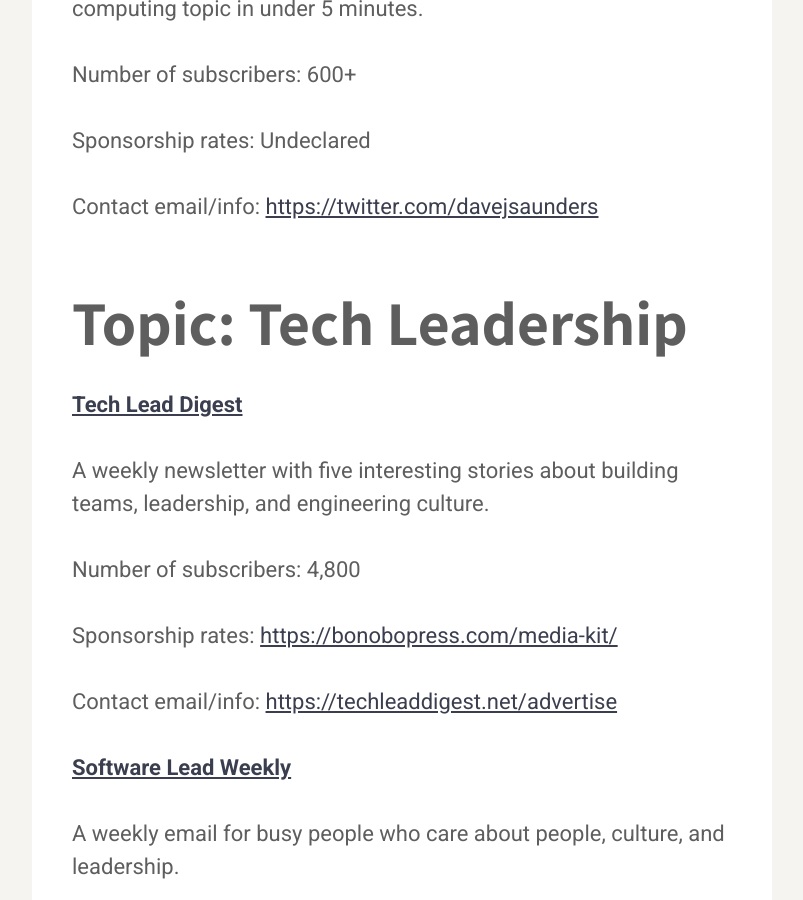
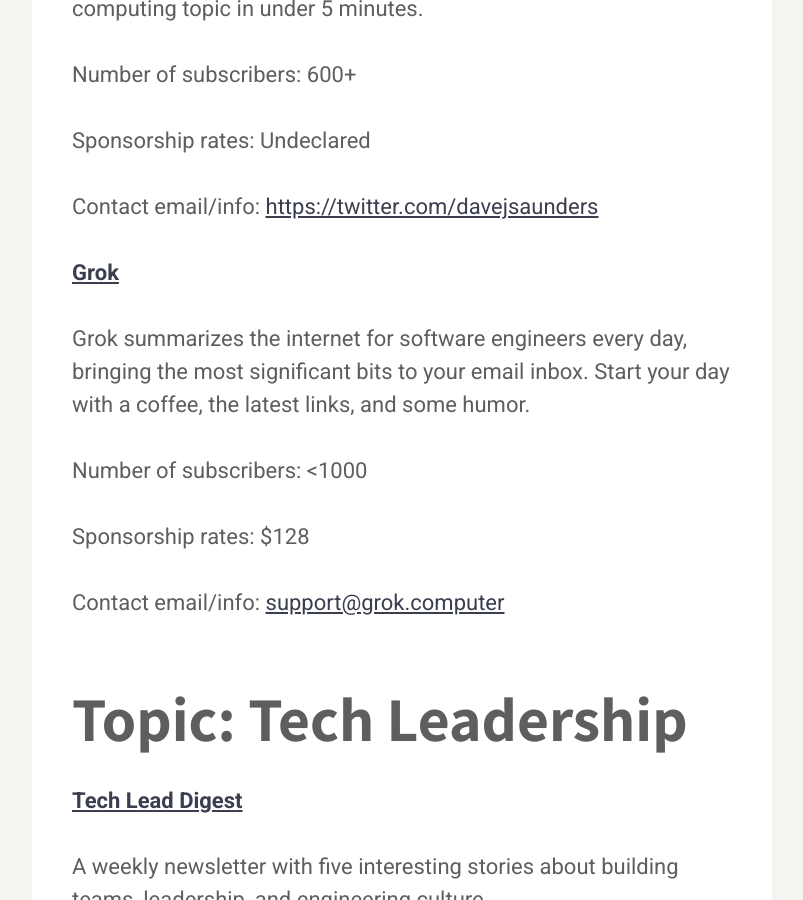
Before and after one commit to karllhughes/learn, a Jekyll site: the page built from _posts/2022-03-12-the-ultimate-list-of-developer-newsletters.md, in a window 1280 px wide and 900 px high, scrolled down 4622 px. Shown: the whole window, without its empty margins (238-1041 px from the left). Built offline with Jekyll 4.4.1, drawn with Linux system fonts in a browser that asks for light colours; a script that is not in the unit is left out.

Commit message:
Adding grok

```diff
--- a/_posts/2022-03-12-the-ultimate-list-of-developer-newsletters.md
+++ b/_posts/2022-03-12-the-ultimate-list-of-developer-newsletters.md
@@ -97,6 +97,16 @@
 Sponsorship rates: Undeclared
 
 Contact email/info: <https://twitter.com/davejsaunders>
+
+**[Grok](https://grok.computer/)**
+
+Grok summarizes the internet for software engineers every day, bringing the most significant bits to your email inbox. Start your day with a coffee, the latest links, and some humor.
+
+Number of subscribers: \<1000
+
+Sponsorship rates: $128
+
+Contact email/info: <support@grok.computer>
 
 ## Topic: Tech Leadership
 
```
